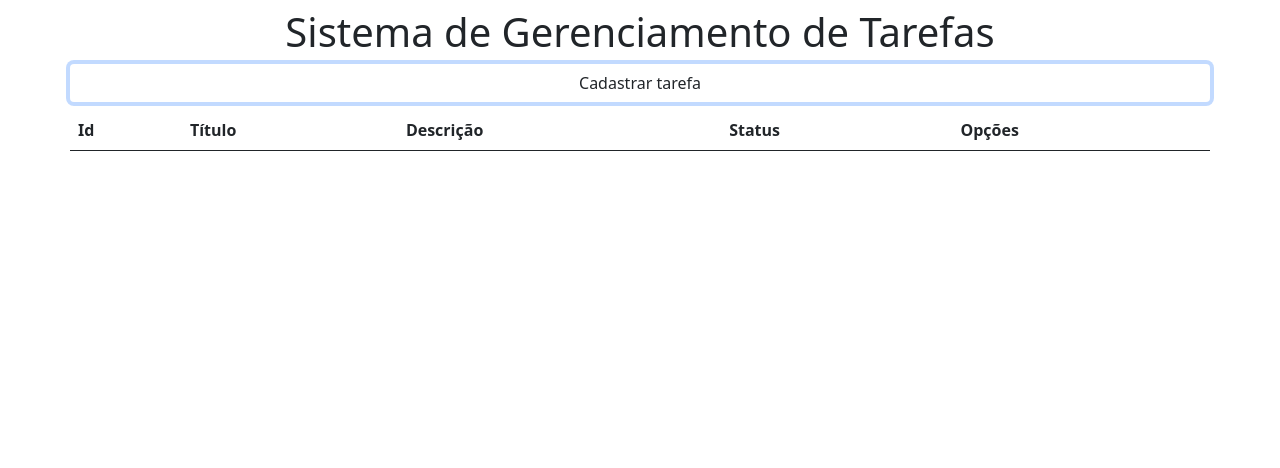
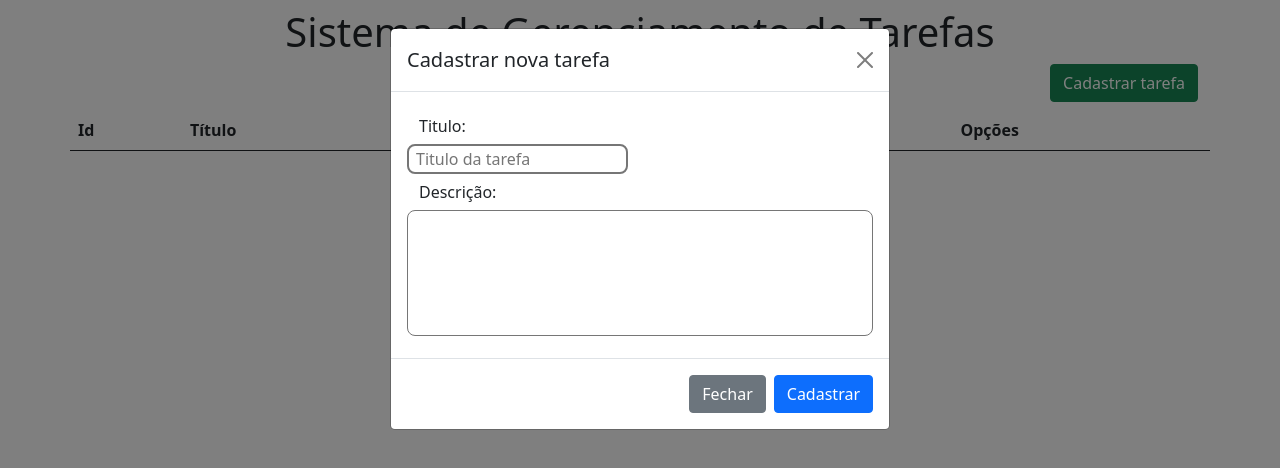
Before and after one commit to XmenezesX/Sistema-de-Gerenciamento-de-Tarefas, a plain HTML site: page frontend/index.html in a window 1280 px wide. Both pictures are taken after a click on the button "Cadastrar tarefa". Drawn offline with nearby package versions, Linux system fonts and the light colour scheme.

Commit message:
Ajustes modal cadastrar

```diff
--- a/frontend/index.html
+++ b/frontend/index.html
@@ -5,6 +5,7 @@
     <meta name="viewport" content="width=device-width, initial-scale=1.0">
     <title>To Do Basic</title>
     <link rel="stylesheet" href="https://use.fontawesome.com/releases/v5.15.3/css/all.css" integrity="sha384-SZXxX4whJ79/gErwcOYf+zWLeJdY/qpuqC4cAa9rOGUstPomtqpuNWT9wdPEn2fk" crossorigin="anonymous">
+    <link rel="stylesheet" href="./syles.css">
     <link href="https://cdn.jsdelivr.net/npm/bootstrap@5.0.2/dist/css/bootstrap.min.css" rel="stylesheet" integrity="sha384-EVSTQN3/azprG1Anm3QDgpJLIm9Nao0Yz1ztcQTwFspd3yD65VohhpuuCOmLASjC" crossorigin="anonymous">
     <script src="https://cdn.jsdelivr.net/npm/bootstrap@5.0.2/dist/js/bootstrap.bundle.min.js" integrity="sha384-MrcW6ZMFYlzcLA8Nl+NtUVF0sA7MsXsP1UyJoMp4YLEuNSfAP+JcXn/tWtIaxVXM" crossorigin="anonymous"></script>
 </head>
@@ -13,8 +14,10 @@
         <div class="row text-center mt-2">
             <h1>Sistema de Gerenciamento de Tarefas</h1>
         </div>
-        <div class="row text-end">
-            <button class="btn">Cadastrar tarefa</button>
+        <div class="row ">
+            <div class="col d-flex justify-content-end">
+                <button class="btn btn-success" data-bs-toggle="modal" data-bs-target="#cadastroTarefa">Cadastrar tarefa</button>
+            </div>
         </div>
         <div class="row mt-2">
             <table class="table">
@@ -32,6 +35,34 @@
             </table>
         </div>
     </div>
+    <div class="modal" tabindex="-1" id="cadastroTarefa"  aria-labelledby="cadastroTarefa" aria-hidden="true">
+        <div class="modal-dialog">
+          <div class="modal-content">
+            <div class="modal-header">
+              <h5 class="modal-title" id="cadastroTarefa">Cadastrar nova tarefa</h5>
+              <button type="button" class="btn-close" data-bs-dismiss="modal" aria-label="Close"></button>
+            </div>
+            <div class="modal-body">
+                <div class="row">
+                    <div class="col-md-6">
+                        <label for="titulo">Titulo:</label>
+                        <input name="titulo" placeholder="Titulo da tarefa" type="text">
+                    </div>
+                </div>
+                <div class="row">
+                    <div class="col-md-12">
+                        <label for="titulo">Descrição:</label>
+                        <textarea name="descricao" id="" rows="5"></textarea>
+                    </div>
+                </div>
+            </div>
+            <div class="modal-footer">
+              <button type="button" class="btn btn-secondary" data-bs-dismiss="modal">Fechar</button>
+              <button type="button" class="btn btn-primary">Cadastrar</button>
+            </div>
+          </div>
+        </div>
+      </div>
 <scrip src="./script.js"></scrip>
 </body>
 </html>
--- a/frontend/syles.css
+++ b/frontend/syles.css
@@ -23,6 +23,34 @@ body{
     padding: 0px;
 }
 
-button{
-    border-style: none;
+input{
+    width: 100%;
+    border-radius: 8px;
+    border-style: solid;
+    height: 30px;
+    text-indent: 5px;
+    color: #1d1d1d;
+    outline: 0;
 }
+
+label {
+    display: flex !important;
+    align-items: center !important;
+    padding: 0.375rem 0.75rem !important;
+    line-height: 1.5 !important;
+    text-align: center !important;
+    border-radius: 0.25rem !important;
+    border-right: none !important;
+    white-space: nowrap !important;
+}
+
+textarea{
+    width: 100%;
+    resize: none !important;
+    background-color: var(--color-input) !important;
+    color: black !important;
+    border-radius: 8px;
+    border-style: solid;
+    outline: 0;
+    text-indent: 5px;
+}
```
